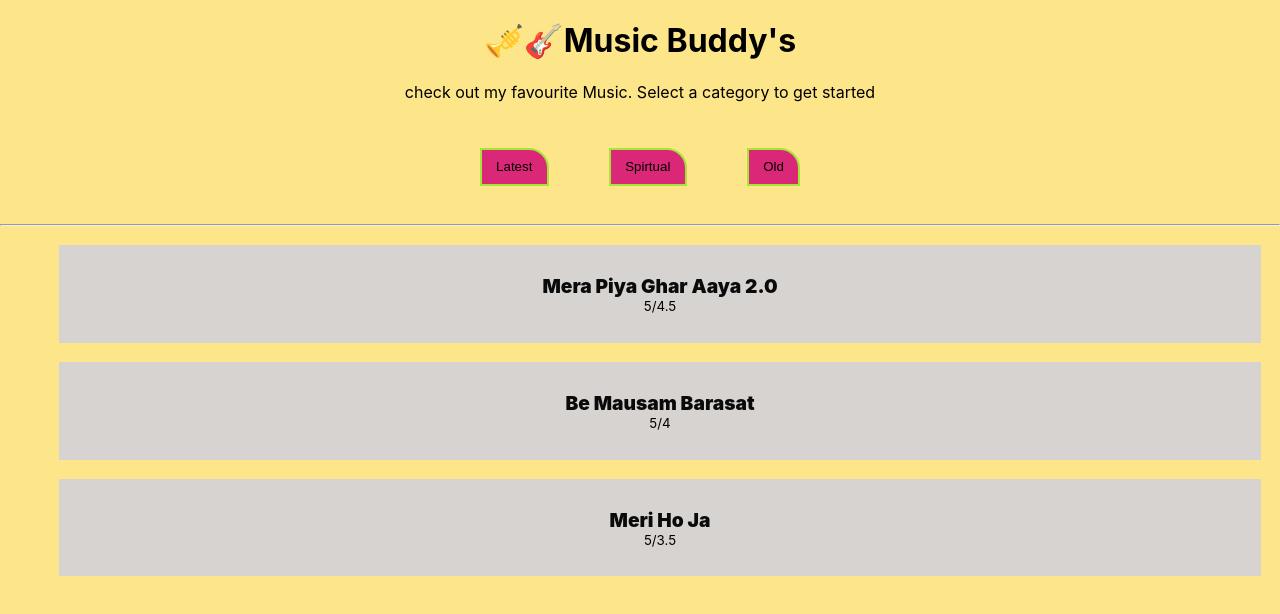
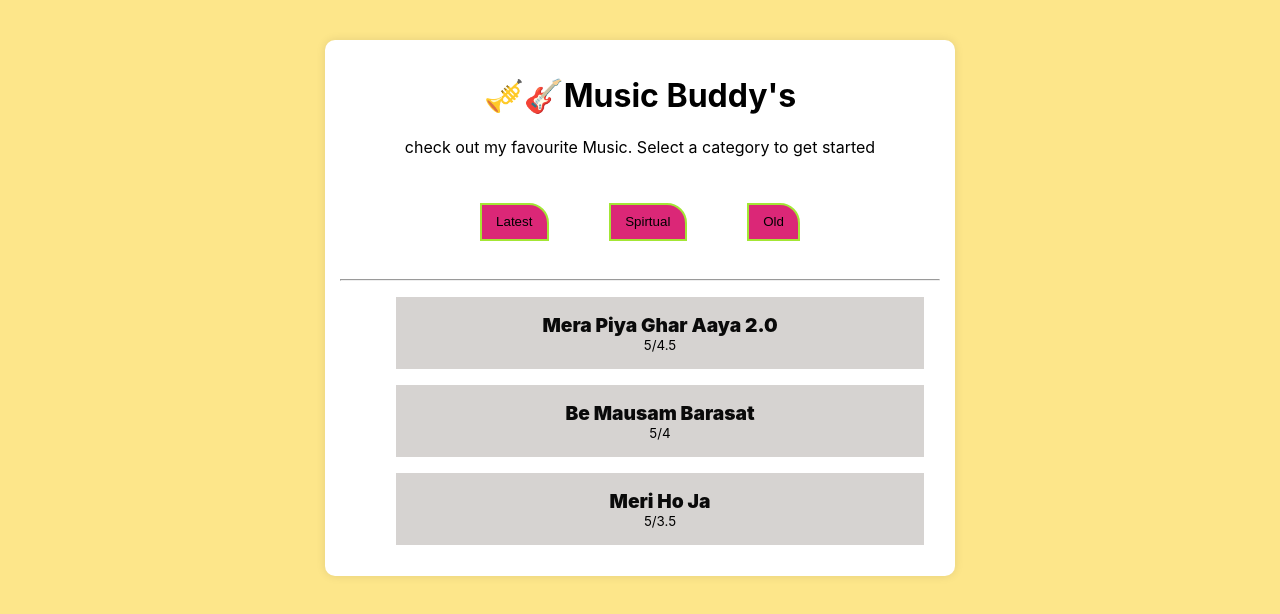
Before and after one commit to Sourabhpande532/bestMusicBuddy-mini-app, a React (Create React App) app: page / in a window 1280 px wide. Shown: the top 614 px of the page. Built offline with nearby package versions, Linux system fonts and the light colour scheme.

Commit message:
refactor - related style & docx

```diff
--- a/src/App.css
+++ b/src/App.css
@@ -3,6 +3,16 @@
 }
 body{
   background-color: #fde68a;
+}
+
+.App {
+  text-align: center;
+  padding: 15px;
+  background-color: #fff;
+  border-radius: 10px;
+  box-shadow: 0 0 10px rgba(0, 0, 0, 0.1);
+  max-width: 600px;
+  margin: 40px auto;
 }
 
 .faint-btn{
@@ -16,8 +26,8 @@
   color: #e2b696;
 }
 .musiclist{
-  padding: 1.8rem;
-  margin: 1.2em;
+  padding: 1rem;
+  margin: 1rem;
   background-color: #d6d3d1;
 }
 .heading{
```
Also changed, not shown: src/App.js (+4 -4 lines), images/musisbuddy.png (added), 1 other file (tests, documents, lock files or other folders).
